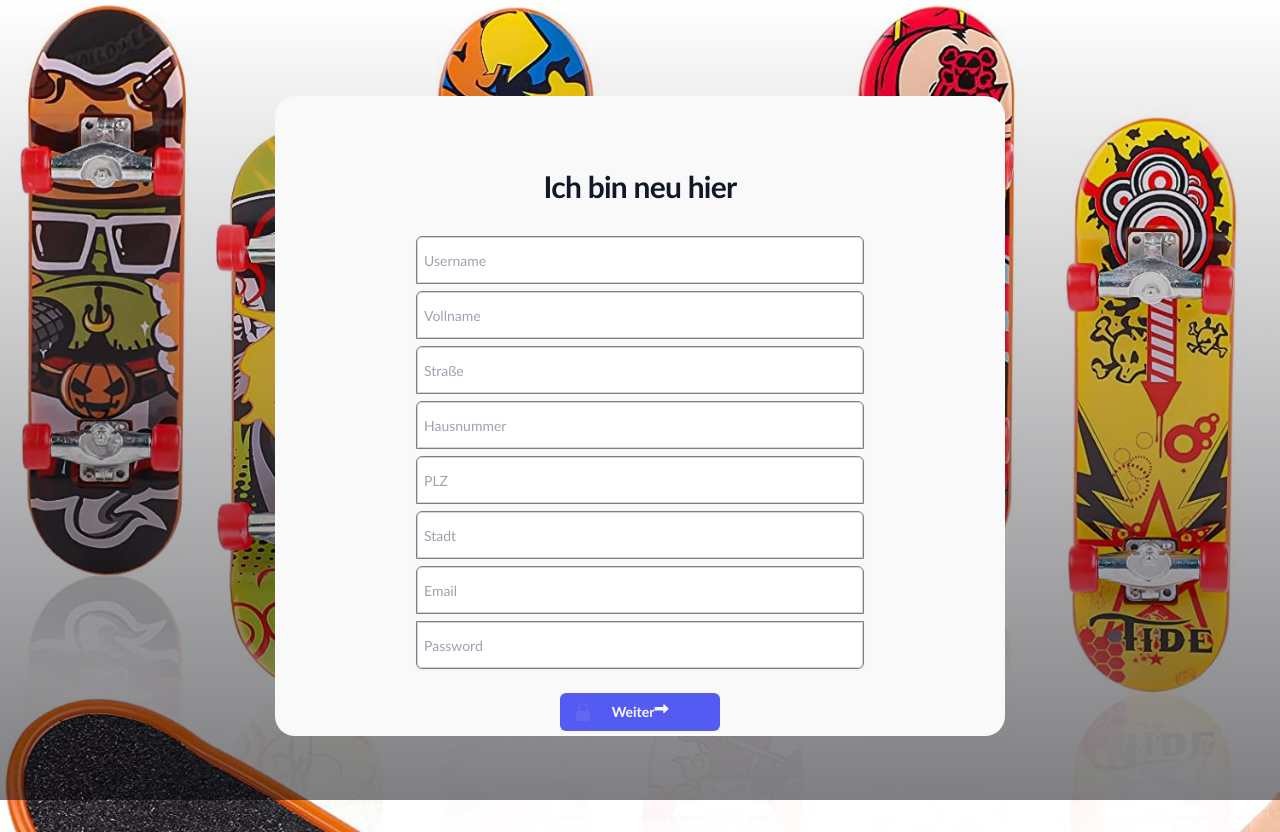
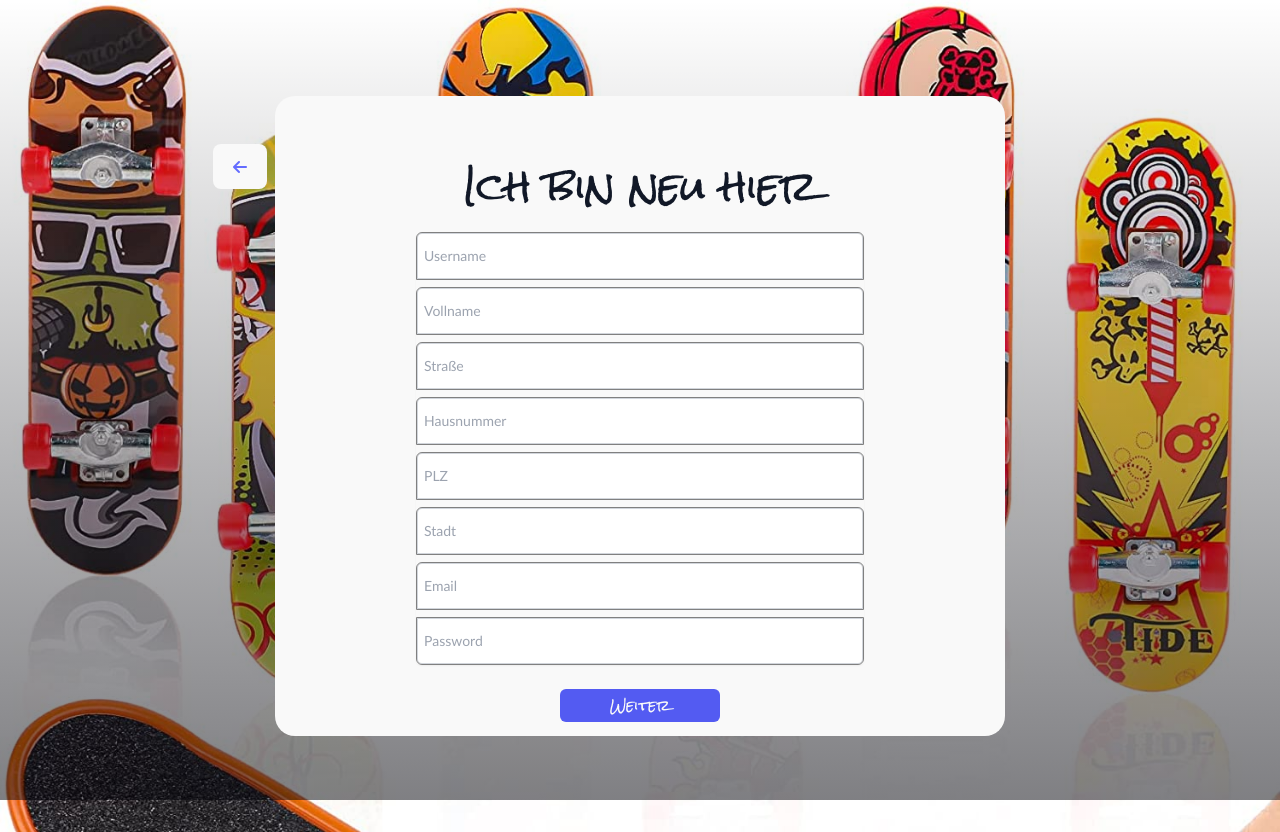
Before and after one commit to Dci-Project-Group-5/Frontend, a React (Vite) app in the folder finger-board-fe/: page /register in a window 1280 px wide. Built offline with nearby package versions, Linux system fonts and the light colour scheme.

Commit message:
added fe

```diff
--- a/finger-board-fe/index.html
+++ b/finger-board-fe/index.html
@@ -2,7 +2,7 @@
 <html lang="en">
   <head>
     <meta charset="UTF-8" />
-    <link rel="icon" type="image/svg+xml" href="/vite.svg" />
+    <link rel="icon" type="image/svg+xml" href="https://media.istockphoto.com/id/1254739271/de/vektor/sportliche-action-dynamische-kreative-handboard-skateboard-illustration.jpg?s=612x612&w=0&k=20&c=aHuHGnc-WTkYGqS-ziyw8VO5LuPGS6YuMSZDq4l2Evw=" />
     <meta name="viewport" content="width=device-width, initial-scale=1.0" />
     <link rel="stylesheet" type="text/css" href="//fonts.googleapis.com/css?family=Rock+Salt" />
     <link rel="stylesheet" href="https://cdnjs.cloudflare.com/ajax/libs/font-awesome/6.3.0/css/all.min.css" integrity="sha512-SzlrxWUlpfuzQ+pcUCosxcglQRNAq/DZjVsC0lE40xsADsfeQoEypE+enwcOiGjk/bSuGGKHEyjSoQ1zVisanQ==" crossorigin="anonymous" referrerpolicy="no-referrer" />
--- a/finger-board-fe/src/components/Home.jsx
+++ b/finger-board-fe/src/components/Home.jsx
@@ -8,7 +8,7 @@ function Home () {
         <div id='home-container'>
             <header>
                 <div>
-                    <h1>Finger Board Shop</h1>
+                    <Link to='/'><h1>Finger Board Shop</h1></Link>
                 </div>
                 <div>
                 <Link to= '/login'><button className="btn-anmelden"> Anmelden</button> </Link>
@@ -21,12 +21,12 @@ function Home () {
 
             <div id="body">
                 <Link to= '/produkt'><button className='btn-register body-item item item1'></button></Link>
-                <div className="body-item item item2"> </div>
+                <Link to= '/team'><button className='body-item item item2'></button></Link>
                 <Link to= '/produkt'><button className='btn-register body-item item item3'></button></Link>
 
 
 
-        </div>
+            </div>
 
 
 
--- a/finger-board-fe/src/components/Login.jsx
+++ b/finger-board-fe/src/components/Login.jsx
@@ -74,7 +74,7 @@ function Login () {
                         <span className="absolute inset-y-0 left-0 flex items-center pl-3">
                           <LockClosedIcon className="h-5 w-5 text-indigo-500 group-hover:text-indigo-400" aria-hidden="true" />
                         </span>
-                        Log in
+                        <Link to= '/produkt'> <h3 className="h3">Weiter</h3></Link>
                       </button>
                     </div>
                   </form>
--- a/finger-board-fe/src/components/Register.jsx
+++ b/finger-board-fe/src/components/Register.jsx
@@ -1,6 +1,6 @@
 import React from "react";
 import { useState } from "react";
-import { LockClosedIcon } from '@heroicons/react/20/solid'
+import { Link } from "react-router-dom";
 
 function Register() {
     const [user, setUser] = useState('')
@@ -32,6 +32,7 @@ function Register() {
 
           <div className="flex min-h-full items-center justify-center py-12 px-4 sm:px-6 lg:px-8">
                 <div className="w-full max-w-md space-y-8">
+                <div className="btn-back"><Link to= '/'><button><i className="fa-solid fa-arrow-left"></i></button></Link></div>
                   <div>
 
                     <h2 className="mt-6 text-center text-3xl font-bold tracking-tight text-gray-900">
@@ -140,9 +141,8 @@ function Register() {
                         type="submit"
                         className="group relative flex w-full justify-center rounded-md bg-indigo-600 py-2 px-3 text-sm font-semibold text-white hover:bg-indigo-500 focus-visible:outline focus-visible:outline-2 focus-visible:outline-offset-2 focus-visible:outline-indigo-600">
                         <span className="absolute inset-y-0 left-0 flex items-center pl-3">
-                          <LockClosedIcon className="h-5 w-5 text-indigo-500 group-hover:text-indigo-400" aria-hidden="true" />
                         </span>
-                        Weiter <i className="fa-solid fa-right-long"></i>
+                       <Link to= '/produkt'> <h3 className="h3">Weiter</h3></Link>
                       </button>
                     </div>
                   </form>
--- /dev/null
+++ b/finger-board-fe/src/components/Team.jsx
@@ -0,0 +1,14 @@
+import { Link } from "react-router-dom"
+
+function Team () {
+    return (
+        <div>
+            <Link to='/'><h1>Finger Board Shop</h1></Link>
+            <br />
+            <h2>Team- Beschreibung</h2>
+        </div>
+    )
+}
+
+
+export default Team
--- a/finger-board-fe/src/index.css
+++ b/finger-board-fe/src/index.css
@@ -87,7 +87,9 @@ button:focus-visible {
   }
 }
 
-
+h3 {
+  color: #f9f9f9;
+}
 /* Form */
 #login {
   background-color: #f9f9f9;
@@ -109,6 +111,12 @@ button:focus-visible {
   width: 100%;
   margin: 0.5rem auto;
   height: 6vh;
+
+}
+#register h2{
+  margin-top: -3rem;
+  font-family: "Rock Salt"; font-size: 40px; font-style: normal; font-variant: normal; font-weight: 700; line-height: 26.4px; } h3 { font-family: "Rock Salt"; font-size: 14px; font-style: normal; font-variant: normal; font-weight: 700; line-height: 15.4px; } p { font-family: "Rock Salt"; font-size: 14px; font-style: normal; font-variant: normal; font-weight: 400; line-height: 20px; } blockquote { font-family: "Rock Salt"; font-size: 21px; font-style: normal; font-variant: normal; font-weight: 400; line-height: 30px; } pre { font-family: "Rock Salt"; font-size: 13px; font-style: normal; font-variant: normal; font-weight: 400; line-height: 18.5714px;
+
 
 }
 form {
@@ -156,16 +164,13 @@ form {
 h2{
   color: #535bf2;
   font-weight: 800;
+
 }
 
 
 /* nav - header */
 
-.nav {
-  display: flex;
-  justify-content: space-between;
 
-}
 
 .btn-anmelden, .btn-register {
   margin-right:2rem ;
@@ -197,12 +202,7 @@ header {
 
 
 }
-.body-item h2 {
- margin-top: 6rem;
- color: white;
 
-
-}
 .item {
 
   background-repeat: no-repeat;
```
Also changed, not shown: finger-board-fe/src/main.jsx (+7 -0 lines).
